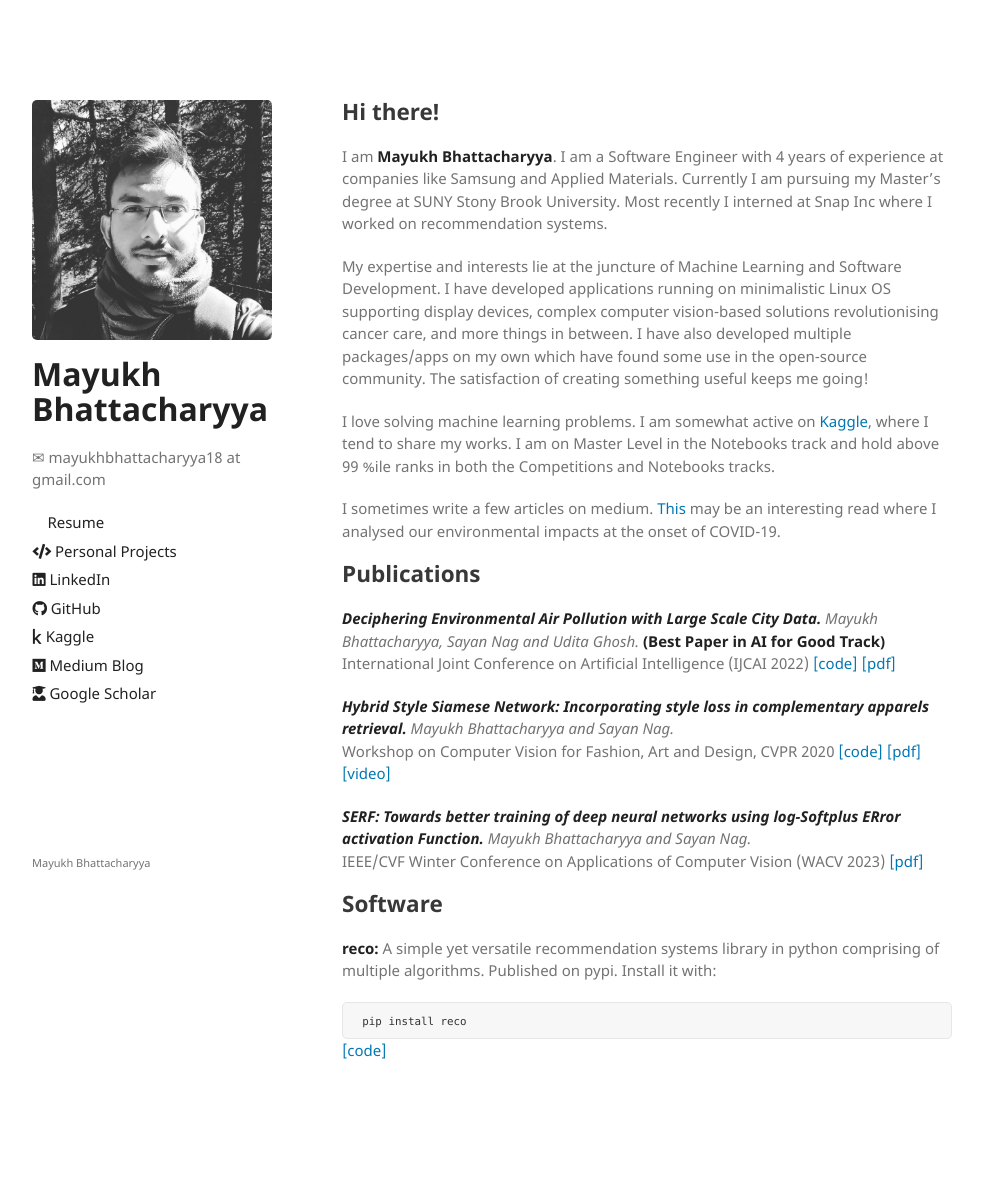
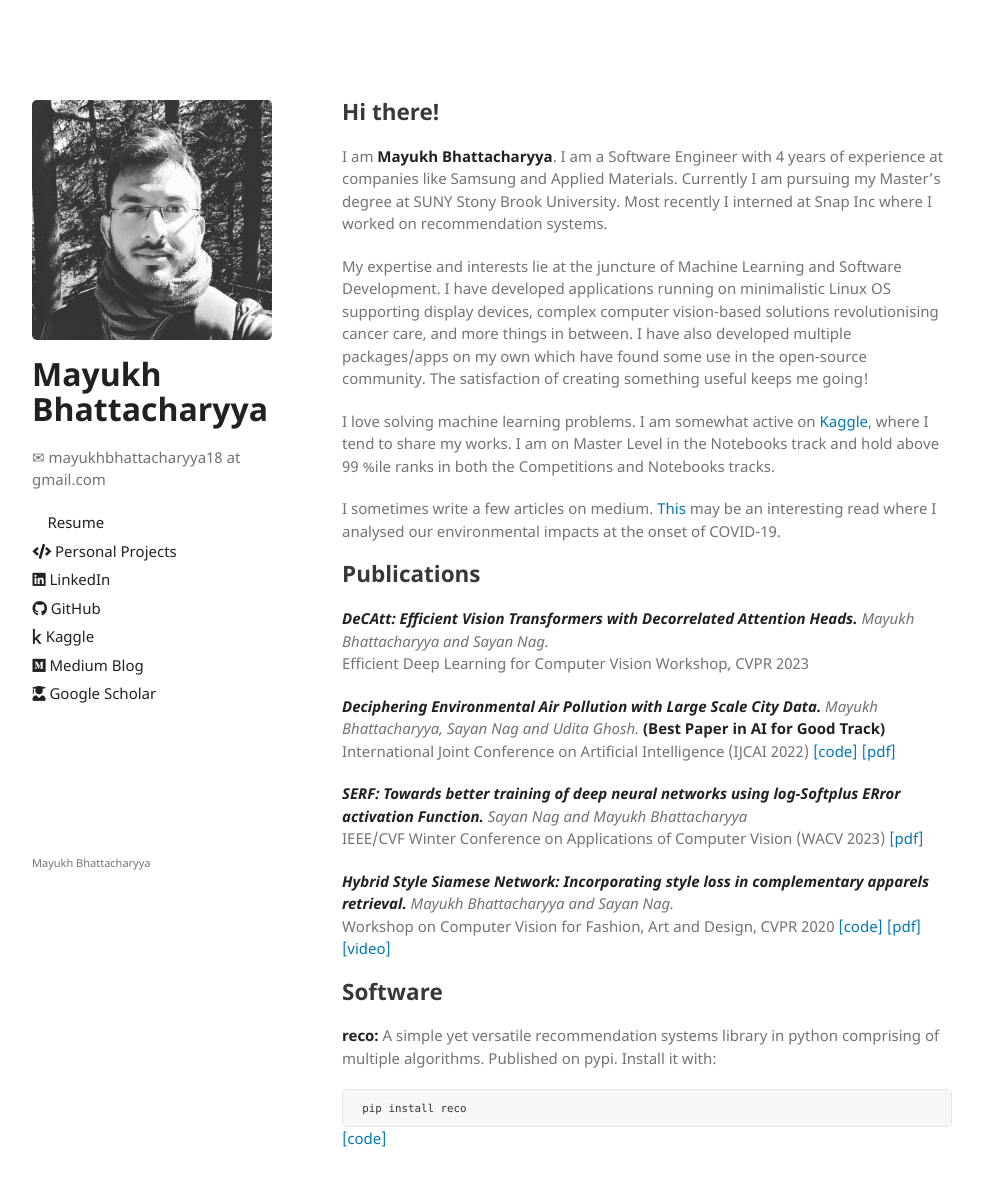
Before and after one commit to mayukh18/mayukh18.github.io, a Jekyll site: the page built from index.md, in a window 1280 px wide. Shown: the whole page, without its empty margins (118-1101 px from the left). Built offline with Jekyll 4.4.1, drawn with Linux system fonts in a browser that asks for light colours; the repository's description, which GitHub fills in, is left out; before the commit the page ends 1112 px from its top, so only the background shows below that.

Commit message:
Update index.md

```diff
--- a/index.md
+++ b/index.md
@@ -23,6 +23,10 @@ I sometimes write a few articles on medium. [This](https://towardsdatascience.co
 
 ## Publications
 
+***DeCAtt: Efficient Vision Transformers with Decorrelated Attention Heads.***
+*Mayukh Bhattacharyya and Sayan Nag.*\
+Efficient Deep Learning for Computer Vision Workshop, CVPR 2023
+
 ***Deciphering Environmental Air Pollution with Large Scale City Data.***
 *Mayukh Bhattacharyya, Sayan Nag and Udita Ghosh.* **(Best Paper in AI for Good Track)**\
 International Joint Conference on Artificial Intelligence (IJCAI 2022)
@@ -30,17 +34,17 @@ International Joint Conference on Artificial Intelligence (IJCAI 2022)
 [[pdf]](https://www.ijcai.org/proceedings/2022/0698.pdf)
 <!--[[video]](https://www.youtube.com/watch?v=AyBzlWVhkRw)-->
 
+***SERF: Towards better training of deep neural networks using log-Softplus ERror activation Function.***
+*Sayan Nag and Mayukh Bhattacharyya*\
+IEEE/CVF Winter Conference on Applications of Computer Vision (WACV 2023)
+[[pdf]](https://arxiv.org/pdf/2108.09598.pdf)
+
 ***Hybrid Style Siamese Network: Incorporating style loss in complementary apparels retrieval.***
 *Mayukh Bhattacharyya and Sayan Nag.*\
 Workshop on Computer Vision for Fashion, Art and Design, CVPR 2020
 [[code]](https://github.com/mayukh18/Hybrid-Style-Siamese-Network)
 [[pdf]](https://arxiv.org/pdf/1912.05014.pdf)
 [[video]](https://www.youtube.com/watch?v=AyBzlWVhkRw)
-
-***SERF: Towards better training of deep neural networks using log-Softplus ERror activation Function.***
-*Mayukh Bhattacharyya and Sayan Nag.*\
-IEEE/CVF Winter Conference on Applications of Computer Vision (WACV 2023)
-[[pdf]](https://arxiv.org/pdf/2108.09598.pdf)
 
 ## Software
 
```
